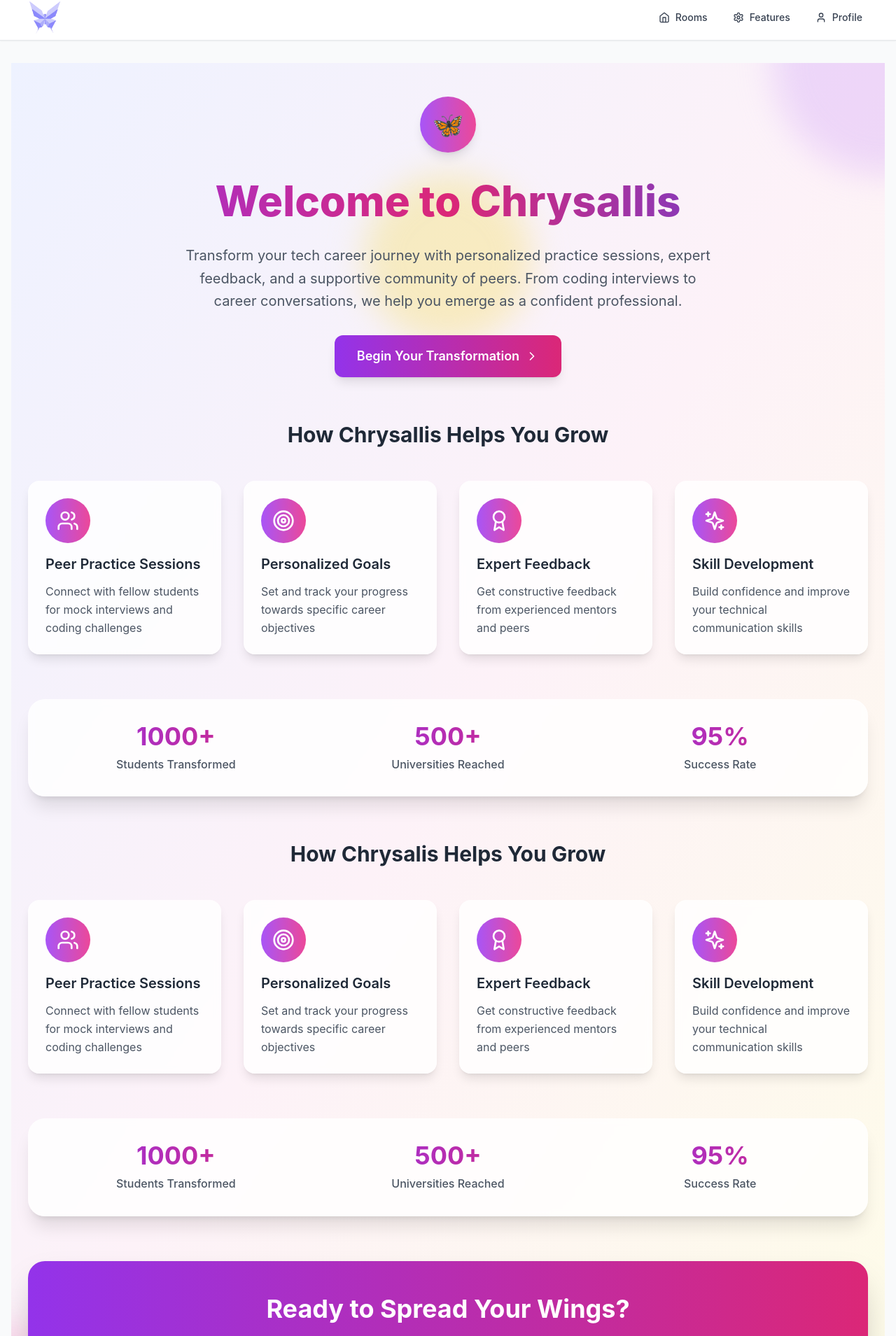
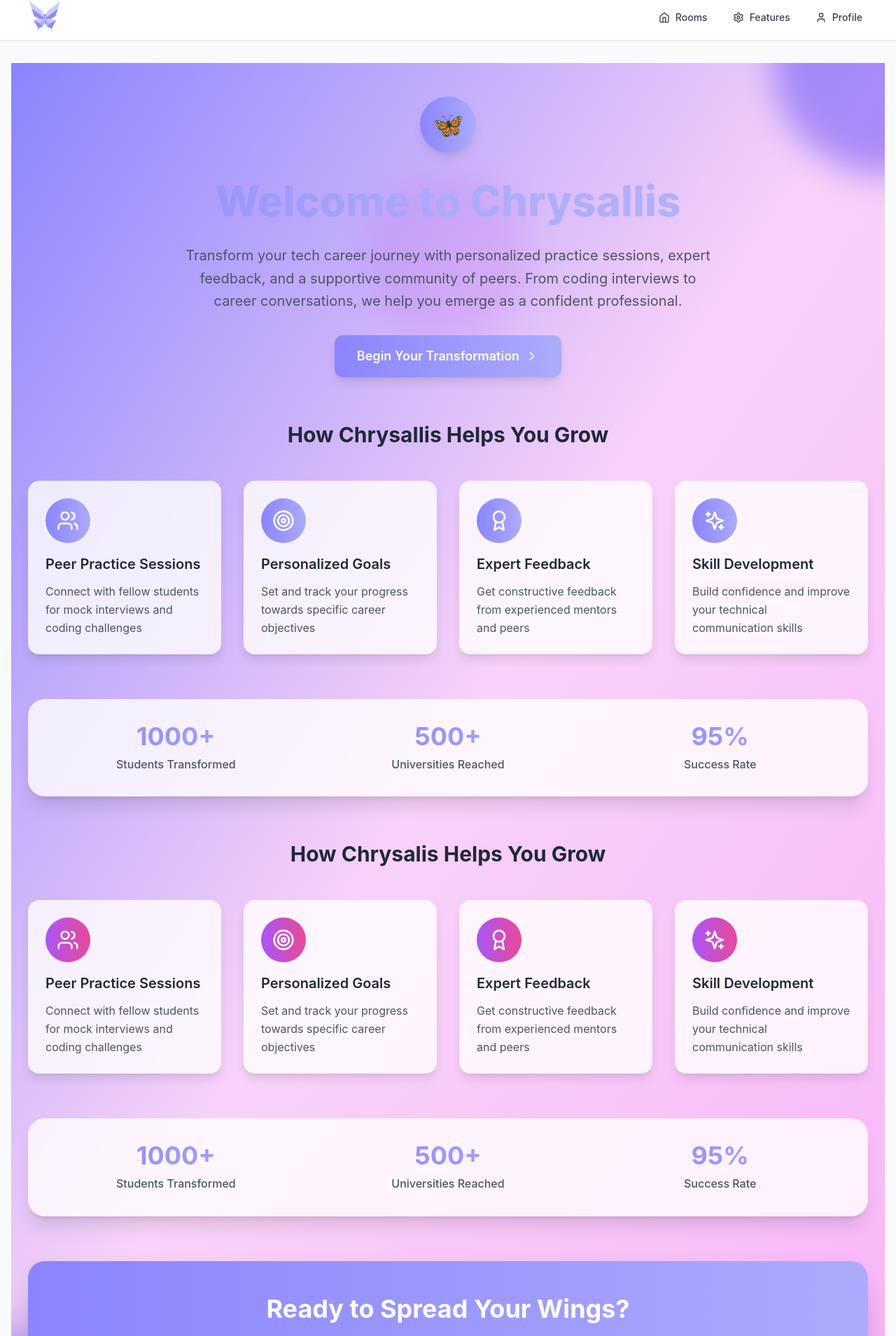
Before and after one commit to Norah-cs/Chrysallis, a React (Vite) app: page / in a window 1280 px wide. Shown: the part 7-1916 px from the top of the page at 70% size. Built offline with nearby package versions, Linux system fonts and the light colour scheme.

Commit message:
Updated colour palette

```diff
--- a/src/components/pages/HomePage.tsx
+++ b/src/components/pages/HomePage.tsx
@@ -28,21 +28,21 @@ export const HomePage: React.FC = () => {
   ];
 
   return (
-    <div className="min-h-screen bg-gradient-to-br from-indigo-50 via-pink-50 to-yellow-50 relative overflow-hidden">
+    <div className="min-h-screen bg-gradient-to-br from-primary via-support2 to-support1 relative overflow-hidden">
       {/* Background decorative elements */}
       <div className="absolute inset-0 overflow-hidden">
-        <div className="absolute -top-40 -right-40 w-80 h-80 bg-purple-200 rounded-full mix-blend-multiply filter blur-xl opacity-70 animate-pulse"></div>
-        <div className="absolute -bottom-40 -left-40 w-80 h-80 bg-pink-200 rounded-full mix-blend-multiply filter blur-xl opacity-70 animate-pulse animation-delay-2000"></div>
-        <div className="absolute top-40 left-1/2 transform -translate-x-1/2 w-60 h-60 bg-yellow-200 rounded-full mix-blend-multiply filter blur-xl opacity-50 animate-pulse animation-delay-4000"></div>
+        <div className="absolute -top-40 -right-40 w-80 h-80 bg-primary rounded-full mix-blend-multiply filter blur-xl opacity-70 animate-pulse"></div>
+        <div className="absolute -bottom-40 -left-40 w-80 h-80 bg-secondary rounded-full mix-blend-multiply filter blur-xl opacity-70 animate-pulse animation-delay-2000"></div>
+        <div className="absolute top-40 left-1/2 transform -translate-x-1/2 w-60 h-60 bg-support2 rounded-full mix-blend-multiply filter blur-xl opacity-50 animate-pulse animation-delay-4000"></div>
       </div>
 
     <div className="relative z-10 container mx-auto px-6 py-12">
       {/* Header */}
       <header className="text-center mb-16">
-        <div className="inline-flex items-center justify-center w-20 h-20 bg-gradient-to-r from-purple-500 to-pink-500 rounded-full mb-8 shadow-lg">
+        <div className="inline-flex items-center justify-center w-20 h-20 bg-gradient-to-r from-primary to-secondary rounded-full mb-8 shadow-lg">
           <span className="text-4xl">🦋</span>
         </div>
-        <h1 className="text-6xl font-extrabold bg-gradient-to-r from-purple-600 via-pink-600 to-indigo-600 bg-clip-text text-transparent mb-6 leading-tight">
+        <h1 className="text-6xl font-extrabold bg-gradient-to-r from-primary via-secondary to-accent2 bg-clip-text text-transparent mb-6 leading-tight">
           Welcome to Chrysallis
         </h1>
         <p className="text-xl text-gray-600 max-w-3xl mx-auto mb-8 leading-relaxed">
@@ -52,7 +52,7 @@ export const HomePage: React.FC = () => {
         </p>
         <button
           onClick={() => navigate('/register')}
-          className="inline-flex items-center px-8 py-4 bg-gradient-to-r from-purple-600 to-pink-600 text-white font-semibold text-lg rounded-xl shadow-lg hover:shadow-xl transform hover:scale-105 transition-all duration-300 group"
+          className="inline-flex items-center px-8 py-4 bg-gradient-to-r from-primary to-secondary text-white font-semibold text-lg rounded-xl shadow-lg hover:shadow-xl transform hover:scale-105 transition-all duration-300 group"
         >
           Begin Your Transformation
           <ChevronRight className="w-5 h-5 ml-2 group-hover:translate-x-1 transition-transform duration-300" />
@@ -70,7 +70,7 @@ export const HomePage: React.FC = () => {
               key={index}
               className="bg-white/80 backdrop-blur-sm rounded-2xl p-6 shadow-lg hover:shadow-xl transform hover:-translate-y-2 transition-all duration-300 border border-white/20"
             >
-              <div className="flex items-center justify-center w-16 h-16 bg-gradient-to-r from-purple-500 to-pink-500 rounded-full mb-4 text-white">
+              <div className="flex items-center justify-center w-16 h-16 bg-gradient-to-r from-primary to-secondary rounded-full mb-4 text-white">
                 {feature.icon}
               </div>
               <h3 className="text-xl font-semibold text-gray-800 mb-3">
@@ -88,19 +88,19 @@ export const HomePage: React.FC = () => {
       <section className="bg-white/80 backdrop-blur-sm rounded-3xl p-8 shadow-xl border border-white/20 mb-16">
         <div className="grid grid-cols-1 md:grid-cols-3 gap-8 text-center">
           <div>
-            <div className="text-4xl font-bold bg-gradient-to-r from-purple-600 to-pink-600 bg-clip-text text-transparent mb-2">
+            <div className="text-4xl font-bold bg-gradient-to-r from-primary to-secondary bg-clip-text text-transparent mb-2">
               1000+
             </div>
             <div className="text-gray-600 font-medium">Students Transformed</div>
           </div>
           <div>
-            <div className="text-4xl font-bold bg-gradient-to-r from-purple-600 to-pink-600 bg-clip-text text-transparent mb-2">
+            <div className="text-4xl font-bold bg-gradient-to-r from-primary to-secondary bg-clip-text text-transparent mb-2">
               500+
             </div>
             <div className="text-gray-600 font-medium">Universities Reached</div>
           </div>
           <div>
-            <div className="text-4xl font-bold bg-gradient-to-r from-purple-600 to-pink-600 bg-clip-text text-transparent mb-2">
+            <div className="text-4xl font-bold bg-gradient-to-r from-primary to-secondary bg-clip-text text-transparent mb-2">
               95%
             </div>
             <div className="text-gray-600 font-medium">Success Rate</div>
@@ -137,19 +137,19 @@ export const HomePage: React.FC = () => {
         <section className="bg-white/80 backdrop-blur-sm rounded-3xl p-8 shadow-xl border border-white/20 mb-16">
           <div className="grid grid-cols-1 md:grid-cols-3 gap-8 text-center">
             <div>
-              <div className="text-4xl font-bold bg-gradient-to-r from-purple-600 to-pink-600 bg-clip-text text-transparent mb-2">
+              <div className="text-4xl font-bold bg-gradient-to-r from-primary to-secondary bg-clip-text text-transparent mb-2">
                 1000+
               </div>
               <div className="text-gray-600 font-medium">Students Transformed</div>
             </div>
             <div>
-              <div className="text-4xl font-bold bg-gradient-to-r from-purple-600 to-pink-600 bg-clip-text text-transparent mb-2">
+              <div className="text-4xl font-bold bg-gradient-to-r from-primary to-secondary bg-clip-text text-transparent mb-2">
                 500+
               </div>
               <div className="text-gray-600 font-medium">Universities Reached</div>
             </div>
             <div>
-              <div className="text-4xl font-bold bg-gradient-to-r from-purple-600 to-pink-600 bg-clip-text text-transparent mb-2">
+              <div className="text-4xl font-bold bg-gradient-to-r from-primary to-secondary bg-clip-text text-transparent mb-2">
                 95%
               </div>
               <div className="text-gray-600 font-medium">Success Rate</div>
@@ -159,7 +159,7 @@ export const HomePage: React.FC = () => {
 
         {/* CTA Section */}
         <section className="text-center">
-          <div className="bg-gradient-to-r from-purple-600 to-pink-600 rounded-3xl p-12 text-white shadow-2xl">
+          <div className="bg-gradient-to-r from-primary to-secondary rounded-3xl p-12 text-white shadow-2xl">
             <h2 className="text-4xl font-bold mb-4">
               Ready to Spread Your Wings?
             </h2>
--- a/tailwind.config.js
+++ b/tailwind.config.js
@@ -2,7 +2,18 @@
 export default {
   content: ['./index.html', './src/**/*.{js,ts,jsx,tsx}'],
   theme: {
-    extend: {},
+    extend: {
+      colors: {
+        primary: "#8a85fe",
+        secondary: "#acabfb",
+        accent1: "#d2d2f8",
+        accent2: "#b6b6f8",
+        support1: "#f8b6f8",
+        support2: "#f8d2f8",
+        neutralLight: "#f5f7ff",
+        neutralDark: "#2d2d48",
+      },
+    },
   },
   plugins: [],
 };
```
